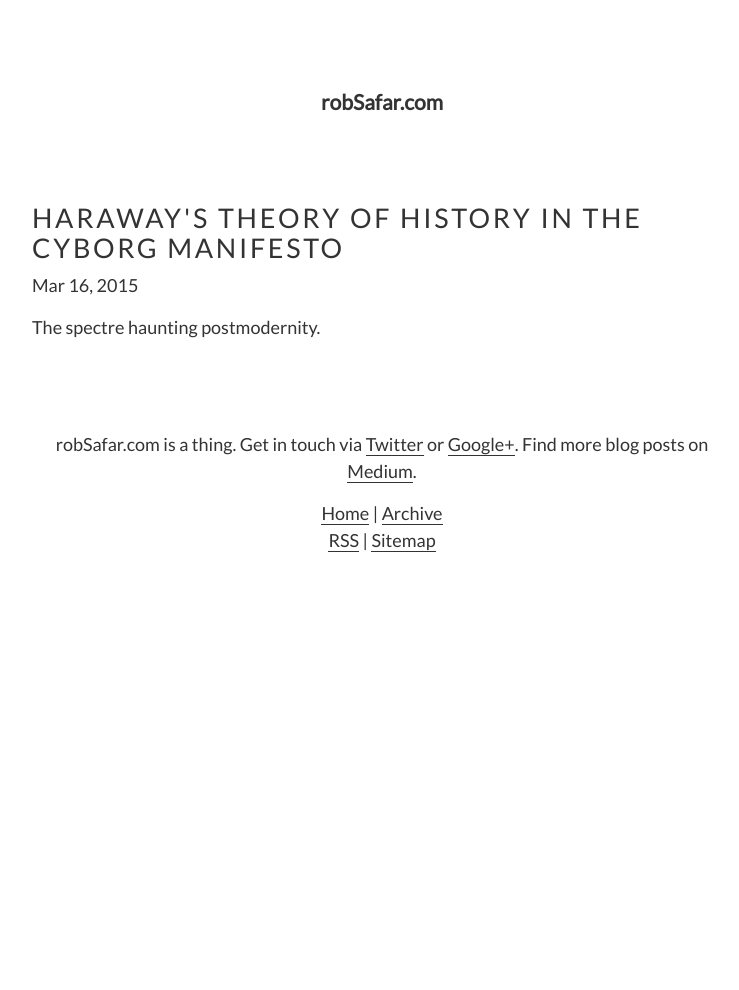
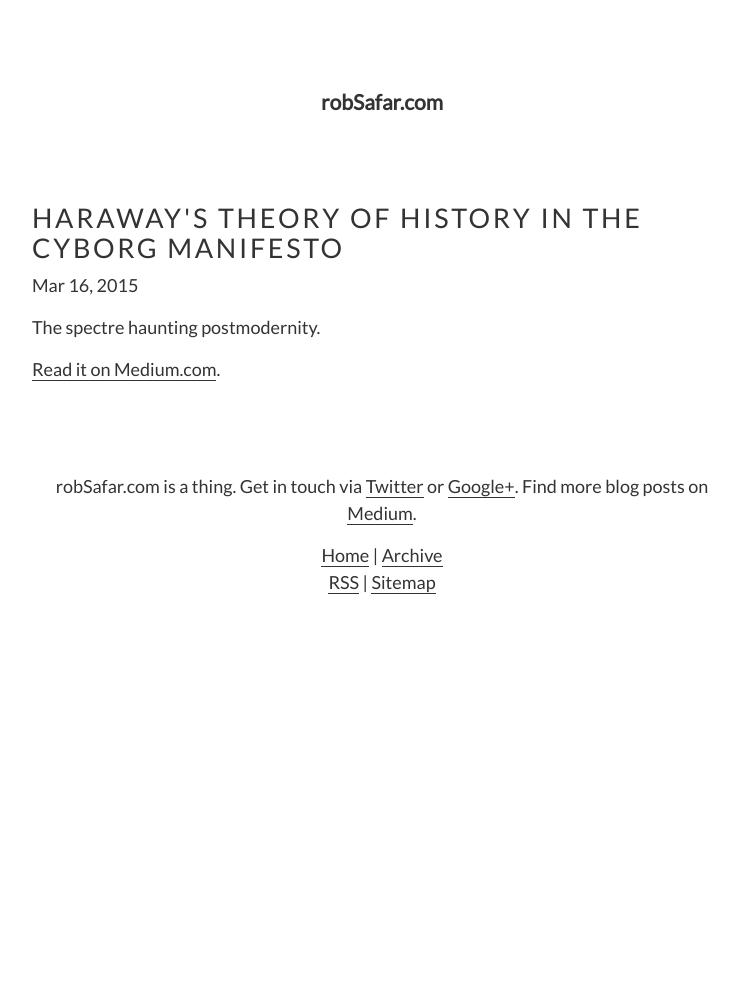
Before and after one commit to whereof-thereof/NotReally, a Jekyll site: the page built from _posts/2015-03-16-haraway-theory-history-cyborg-manifesto.markdown, in a window 1280 px wide. Shown: the whole page, without its empty margins (258-997 px from the left). Built offline with Jekyll 4.4.1, drawn with Linux system fonts in a browser that asks for light colours.

Commit message:
404 & exturl links

```diff
--- a/404.html
+++ b/404.html
@@ -4,4 +4,4 @@ title: 404
 permalink: /404.html
 exclude_from_nav: true
 ---
-You done 404'd.
+<p>You done 404'd.</p>
--- a/_posts/2014-07-10-i-have-these-memories-from-my-life-none-of-them-happened.markdown
+++ b/_posts/2014-07-10-i-have-these-memories-from-my-life-none-of-them-happened.markdown
@@ -7,3 +7,5 @@ platform: Medium.com
 exturl: https://medium.com/cool-media/i-have-these-memories-from-my-life-none-of-them-happened-54cdf7a14d87
 ---
 The relationship between the virtual and the real, through the eyes of Kevin Robins, Howard Rheingold, N. Katherine Hayles and 'Thomas Anderson'.
+
+<a href="https://medium.com/cool-media/i-have-these-memories-from-my-life-none-of-them-happened-54cdf7a14d87">Read it on Medium.com</a>.
--- a/_posts/2015-03-16-haraway-theory-history-cyborg-manifesto.markdown
+++ b/_posts/2015-03-16-haraway-theory-history-cyborg-manifesto.markdown
@@ -7,3 +7,5 @@ platform: Medium.com
 exturl: https://medium.com/cool-media/haraway-s-theory-of-history-in-the-cyborg-manifesto-9a85faa0a1e9
 ---
 The spectre haunting postmodernity.
+
+<a href="https://medium.com/cool-media/haraway-s-theory-of-history-in-the-cyborg-manifesto-9a85faa0a1e9">Read it on Medium.com</a>.
```
